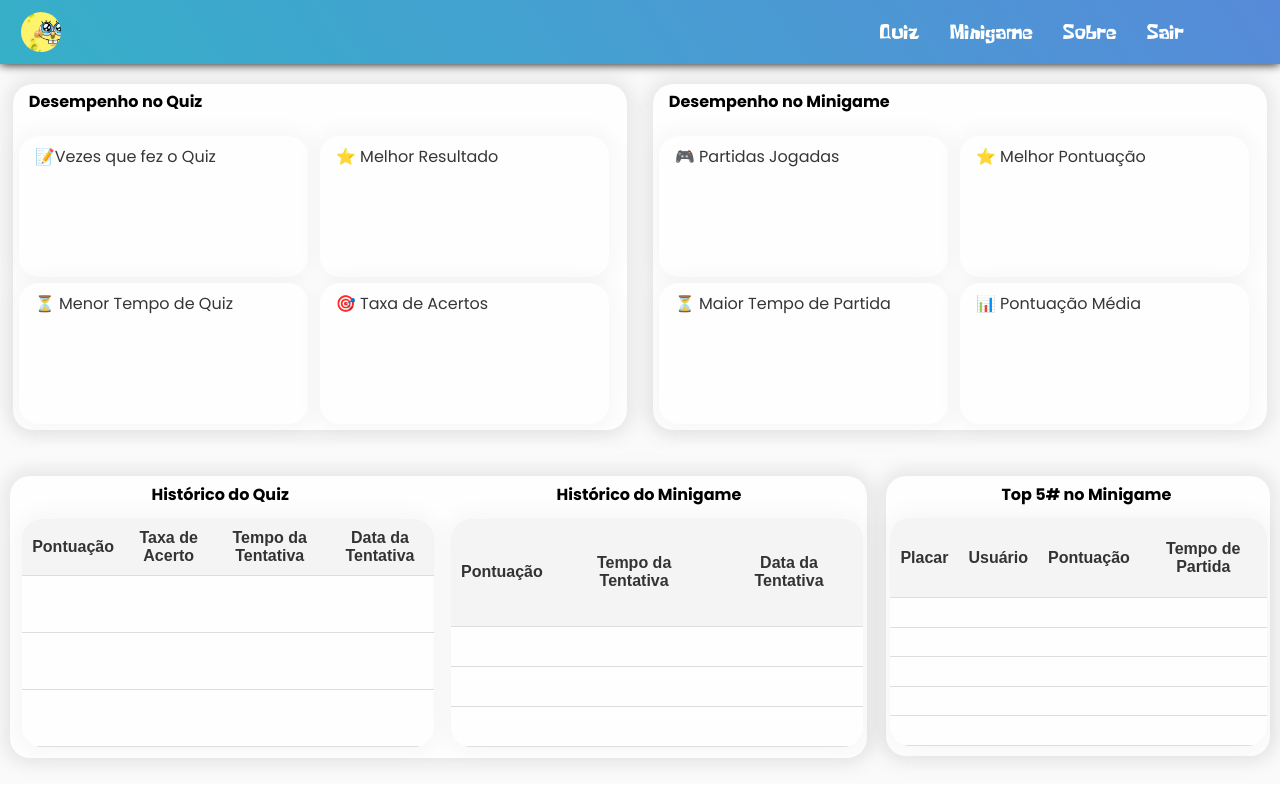
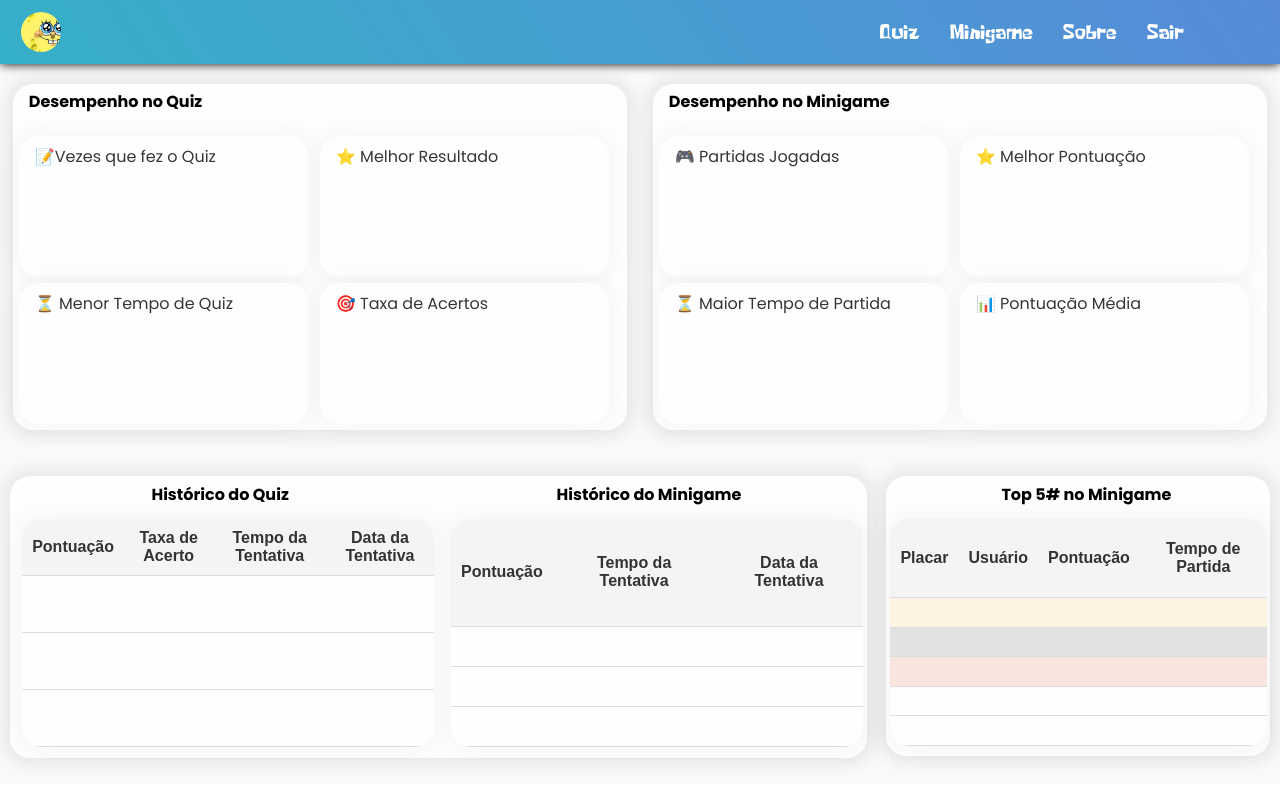
Before and after one commit to luckas-lopes/Projeto-Individual, a website: page public/dashboard.html in a window 1280 px wide. Drawn offline with Linux system fonts and the light colour scheme; no server answers.

Commit message:
Estilização no rank do minigame

```diff
--- a/public/css/dashboard.css
+++ b/public/css/dashboard.css
@@ -325,6 +325,21 @@
 
 }
 
+.rank1 {
+    background-color: #fef3e3;
+    color: #feac51;
+}
+
+.rank2 {
+    background-color: #e2e2e2;
+    color: #979797;
+}
+
+.rank3 {
+    background-color: #d0541623;
+    color: #f07527;
+}
+
 table {
     width: 100%;
     border-collapse: collapse;
--- a/public/dashboard.html
+++ b/public/dashboard.html
@@ -233,24 +233,24 @@
                                     <th>Tempo de Partida</th>
                                 </tr>
                                 <tr>
-                                    <td id="rank1"></td>
-                                    <td id="nomeRank1"></td>
-                                    <td id="pontuacaoRank1"></td>
-                                    <td id="tempoTentativaRank1"></td>
+                                    <td id="rank1" class="rank1"></td>
+                                    <td id="nomeRank1" class="rank1"></td>
+                                    <td id="pontuacaoRank1" class="rank1"></td>
+                                    <td id="tempoTentativaRank1" class="rank1"></td>
 
                                 </tr>
                                 <tr>
-                                    <td id="rank2"></td>
-                                    <td id="nomeRank2"></td>
-                                    <td id="pontuacaoRank2"></td>
-                                    <td id="tempoTentativaRank2"></td>
+                                    <td id="rank2" class="rank2"></td>
+                                    <td id="nomeRank2" class="rank2"></td>
+                                    <td id="pontuacaoRank2" class="rank2"></td>
+                                    <td id="tempoTentativaRank2" class="rank2"></td>
 
                                 </tr>
                                 <tr>
-                                    <td id="rank3"></td>
-                                    <td id="nomeRank3"></td>
-                                    <td id="pontuacaoRank3"></td>
-                                    <td id="tempoTentativaRank3"></td>
+                                    <td id="rank3" class="rank3"></td>
+                                    <td id="nomeRank3" class="rank3"></td>
+                                    <td id="pontuacaoRank3" class="rank3"></td>
+                                    <td id="tempoTentativaRank3" class="rank3"></td>
 
                                 </tr>
                                 <tr>
```
